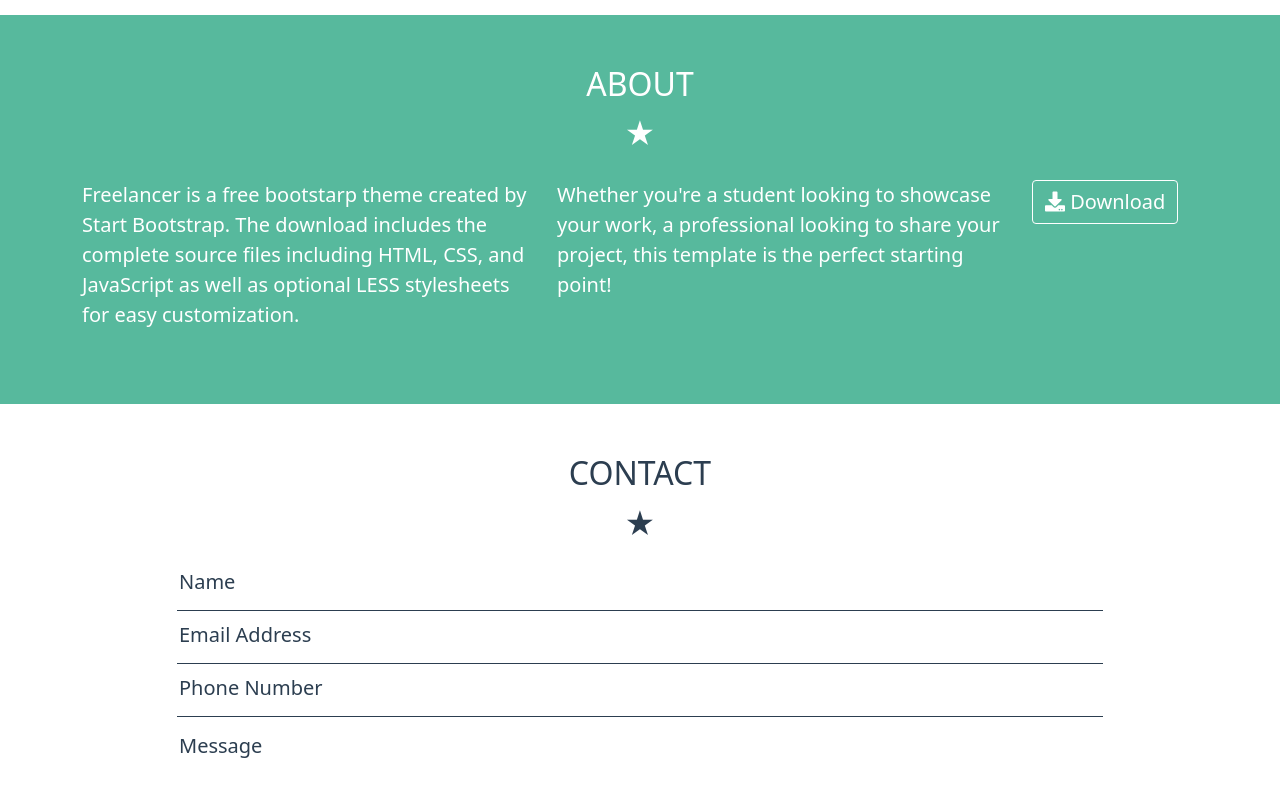
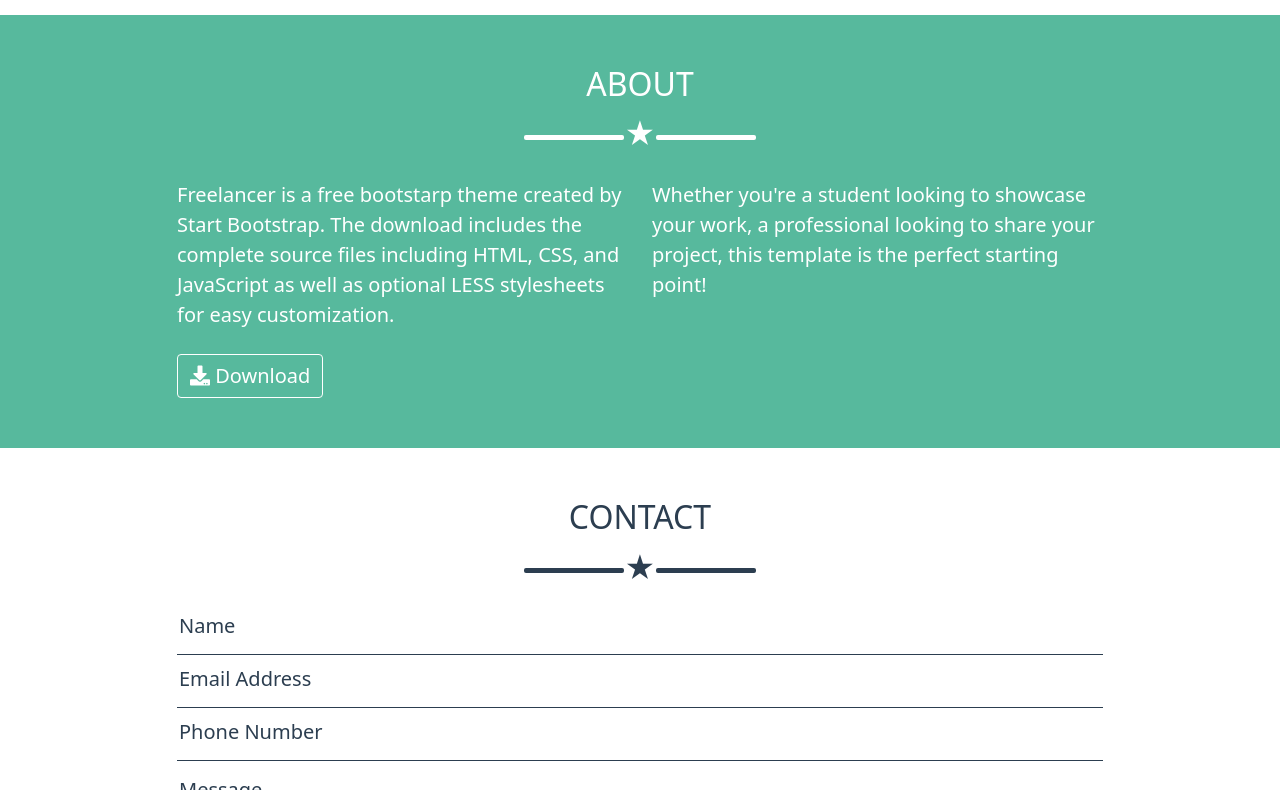
Before and after one commit to VinRu5/html-css-bootstrap-freelancer, a plain HTML site: page index.html in a window 1280 px wide. Shown: the part 1328-2118 px from the top of the page. Drawn offline with nearby package versions, Linux system fonts and the light colour scheme.

Commit message:
sistemazione star

```diff
--- a/css/style.css
+++ b/css/style.css
@@ -47,17 +47,51 @@ header img {
 }
 
 
-.star-line{
+[class^="star-line-"] {
     font-size: 30px;
     margin-bottom: 24px;
 }
 
-/* .star-line::after {
-    width: 50px;
+.star-line-w::after {
+    content: "";
+    display: inline-block;
+    width: 100px;
     height: 5px;
-    border-radius: 5px;
+    border-radius: 2px;
+    vertical-align: middle;
     background-color: #fff;
-} */
+}
+
+.star-line-w::before {
+    content: "";
+    display: inline-block;
+    width: 100px;
+    height: 5px;
+    border-radius: 2px;
+    vertical-align: middle;
+    background-color: #fff;
+}
+
+.star-line-b::after {
+    content: "";
+    display: inline-block;
+    width: 100px;
+    height: 5px;
+    border-radius: 2px;
+    vertical-align: middle;
+    background-color: #2C3E50;
+}
+
+.star-line-b::before {
+    content: "";
+    display: inline-block;
+    width: 100px;
+    height: 5px;
+    border-radius: 2px;
+    vertical-align: middle;
+    background-color: #2C3E50;
+}
+
 
 
 /* sezione portfolio */
@@ -84,6 +118,10 @@ header img {
 
 button.btn-outline-download {
     font-size: 20px;
+}
+
+.button-conteiner {
+    margin: 0 auto;
 }
 
 /* sezione contact */
--- a/index.html
+++ b/index.html
@@ -40,7 +40,7 @@
 
         <img src="./img/avatar.svg" alt="avater">
         <h1>START BOOTSTRAP</h1>
-        <div class="star-line">&starf;</div>
+        <div class="star-line-w">&starf;</div>
         <div>GRAPHIC ARTIST - WEB DESIGNER - ILLUSTRATOR</div>
 
     </header>
@@ -48,7 +48,7 @@
     <!-- creazione secondo riquadro -->
     <div class="container section-margin text-center">
         <h2 id="portfolio">PORTFOLIO</h2>
-        <div class="star-line">&starf;</div>
+        <div class="star-line-b">&starf;</div>
         <div class="row">
             <div class="col-12 col-md-6 col-lg-4">
                 <div class="container-img">
@@ -87,7 +87,7 @@
     <div  class="section-container section-margin">
         <div class="container">
             <h2 id="about" class="text-center">ABOUT</h2>
-            <div class="star-line text-center">&starf;</div>
+            <div class="star-line-w text-center">&starf;</div>
             <div class="row justify-content-center">
                 <div class="col-10 col-md-8 col-lg-10">
                     <div class="row">
@@ -97,13 +97,13 @@
                         <div class="text-about col-12 col-md-6">
                             Whether you're a student looking to showcase your work, a professional looking to share your project, this template is the perfect starting point!
                         </div>
+                        <div class="button-container">
+                            <button type="button" class="btn btn-outline-download">
+                                <i class="fas fa-download"></i>
+                                Download
+                            </button>
+                        </div>
                     </div>
-                </div>
-                <div class="col">
-                    <button type="button" class="btn btn-outline-download">
-                        <i class="fas fa-download"></i>
-                        Download
-                    </button>
                 </div>
             </div>
         </div>
@@ -112,7 +112,7 @@
     <!-- creazione quarto riquadro  -->
     <div class="container section-margin">
         <h2 id="contact" class="text-center">CONTACT</h2>
-        <div class="star-line text-center">&starf;</div>
+        <div class="star-line-b text-center">&starf;</div>
         <div class="row justify-content-center">
             <div class="col-10 col-md-8 col-lg-10">
 
```
